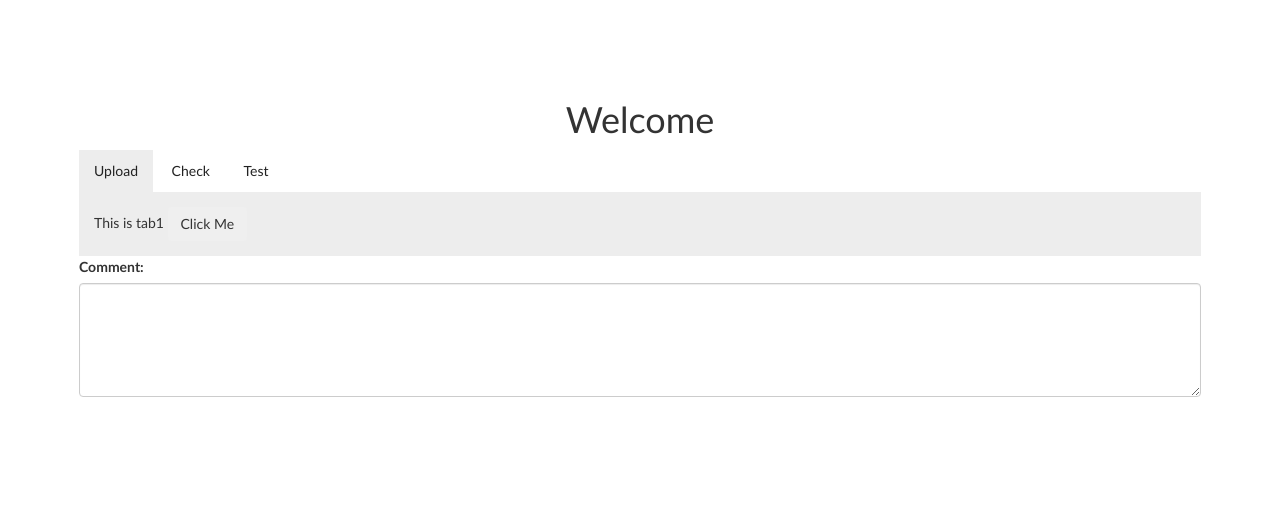
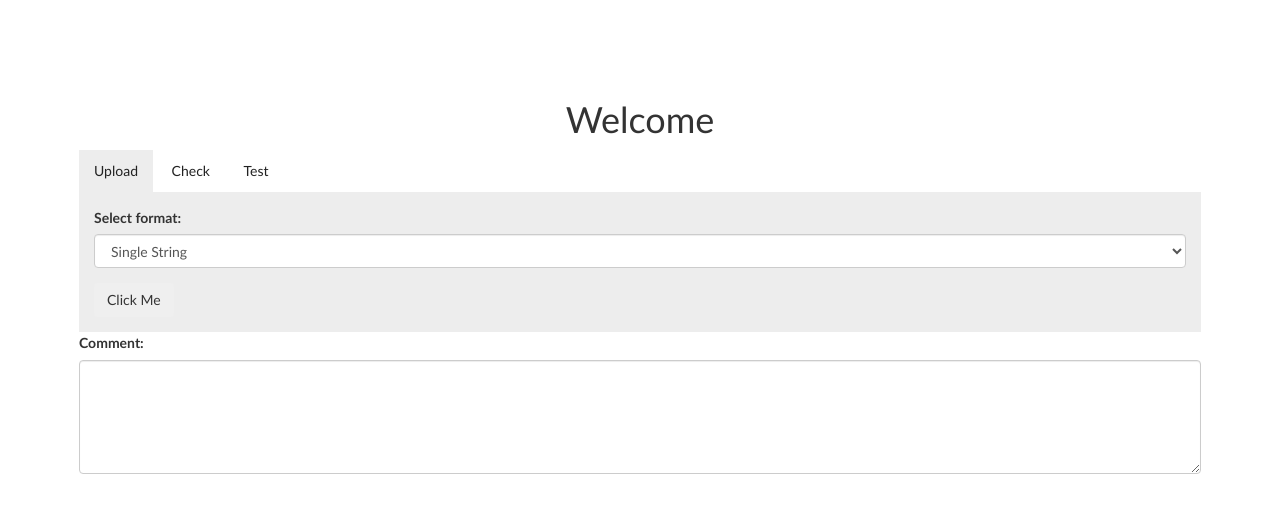
Before and after one commit to samvarankashyap/telugu, a Flask app: page / in a window 1280 px wide. Shown: the top 513 px of the page. Run offline with Flask 2, Linux system fonts and the light colour scheme; some libraries are stand-ins or nearby versions.

Commit message:
added UI for selecting gana_format

```diff
--- a/server.py
+++ b/server.py
@@ -22,10 +22,17 @@ def send_css(path):
 def index():
     return render_template('hello.html')
 
-@app.route('/gethtml')
+@app.route('/gethtml' ,methods = ['GET', 'POST'])
 def get_html():
-    html = call_for_data(True,True)
-    return json.dumps(html)
+    if request.method == "GET":
+        html = call_for_data(True,True)
+        return json.dumps(html)
+    if request.method == "POST":
+        if request.form["gana_format"] == "linewise":
+            html = call_for_data(True,True)
+        else:
+            html = call_for_data(True,False)
+        return json.dumps(html)
 
 ip = os.getenv("IP", "0.0.0.0")
 port = int(os.getenv("PORT", 80))
--- a/templates/hello.html
+++ b/templates/hello.html
@@ -28,6 +28,7 @@ $(document).ready(function() {
 		$("#"+tab_id).addClass('current');
 	   });
            $("#content_btn").click(function(){
+                /*
                 $.get("/gethtml", function(data, status){
                      data = JSON.parse(data);
                      console.log(data);
@@ -43,10 +44,27 @@ $(document).ready(function() {
                      else{
                      $("#content").html(data);
                      }
+                });*/
+                var post_dict = {}
+                post_dict["gana_format"] = $("#gana_format").val()
+                $.post( "/gethtml", post_dict ).done(function( data ) {
+                   //  alert( "Data Loaded: " + data );
+                     data = JSON.parse(data);
+                     console.log(data);
+                     console.log("Data: " + data + "\nStatus: " + status);
+                     if (data.constructor === Array){
+                         html = "";
+                         for(i in data){
+                         html += data[i];
+                         html += "<br>";
+                         }
+                         $("#content").html(html);
+                     }
+                     else{
+                     $("#content").html(data);
+                     }
+
                 });
-                $.post( "/postdata", { name: "John", time: "2pm" } ).done(function( data ) {
-    alert( "Data Loaded: " + data );
-  });
            });
 
 });
@@ -152,7 +170,13 @@ $(document).ready(function() {
 	</ul>
 
 	<div id="tab-1" class="tab-content current">
-        This is tab1
+        <div class="form-group">
+            <label for="gana_format">Select format:</label>
+            <select class="form-control" id="gana_format">
+                <option value='singlestring'>Single String</option>
+                <option value='linewise'>Line Wise</option>
+            </select>
+        </div>
         <input type="button" id="content_btn" class="btn" value="Click Me">
         <div id="content">
         </div>
--- a/text_processor.py
+++ b/text_processor.py
@@ -75,8 +75,8 @@ def call_for_data(filename=None, linewise=False):
     indexes = [i for i,x in enumerate(gana_tuple) if x == ('\n','\n')]
 
     print indexes
-    gana_tuple.append(('\n','\n'))
     if linewise:
+        gana_tuple.append(('\n','\n'))
         htmls = []
         g_t = []
         for elem in gana_tuple:
```
